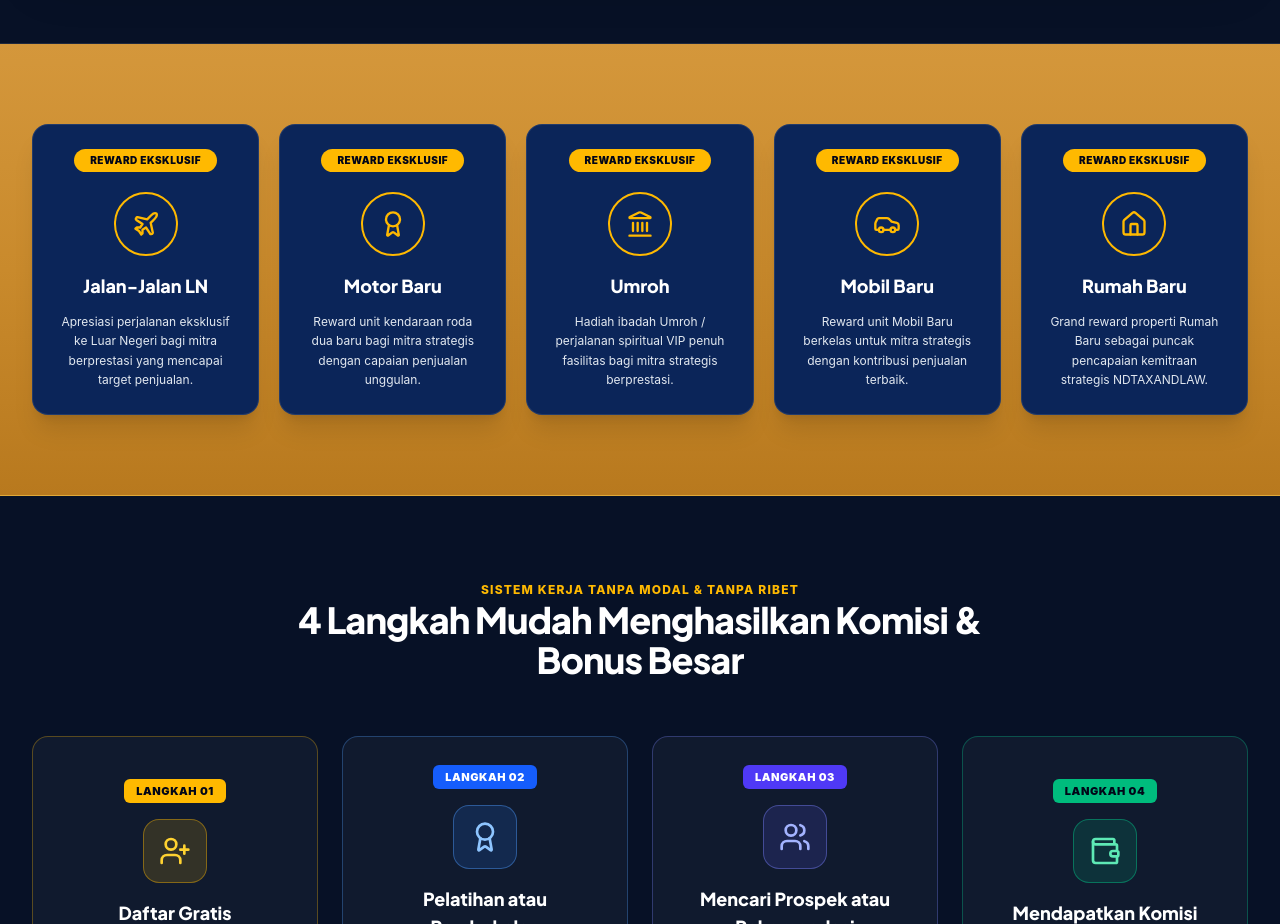
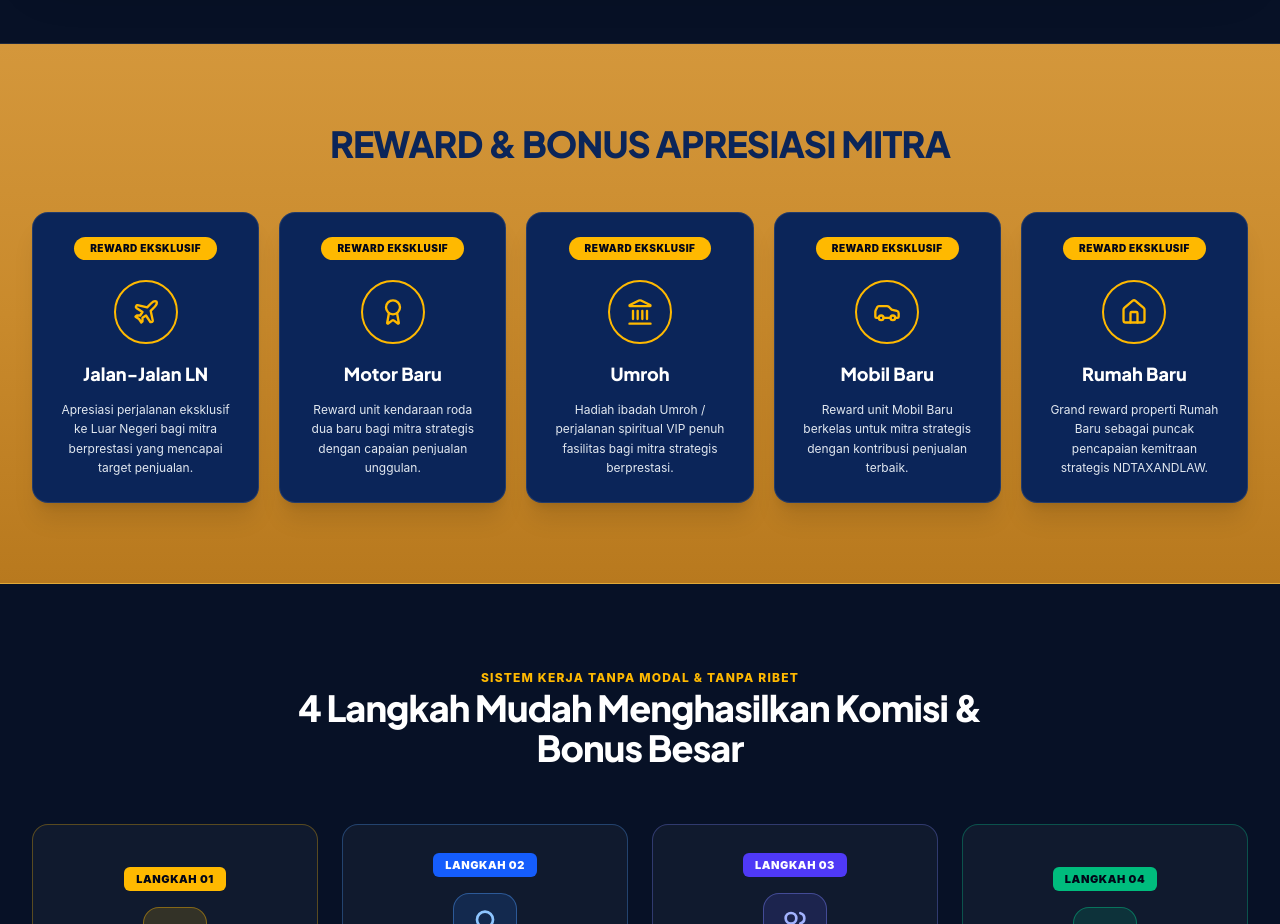
Before and after one commit to mulyonomuiz63/mitrandv2, a React (Vite) app: page / in a window 1280 px wide. Shown: the part 2320-3244 px from the top of the page. Built offline with nearby package versions, Linux system fonts and the light colour scheme; no server answers.

Commit message:
feat: add main title without subtitle to reward section on landing page

```diff
--- a/src/components/LandingPage.tsx
+++ b/src/components/LandingPage.tsx
@@ -1020,6 +1020,12 @@ export const LandingPage: React.FC<LandingPageProps> = ({
         className="py-16 sm:py-20 bg-gradient-to-b from-[#D4973B] via-[#C98A2C] to-[#B8791E] border-b border-amber-300/30"
       >
         <div className="max-w-7xl mx-auto px-4 sm:px-6 lg:px-8">
+          <div className="text-center max-w-3xl mx-auto mb-12">
+            <h2 className="text-3xl sm:text-4xl font-black tracking-tight text-[#0B2559] uppercase">
+              Reward &amp; Bonus Apresiasi Mitra
+            </h2>
+          </div>
+
           <div className="grid grid-cols-1 sm:grid-cols-2 lg:grid-cols-5 gap-5">
             {/* Reward 1: Jalan-Jalan LN */}
             <div className="bg-[#0B2559] rounded-2xl p-6 text-center text-white shadow-xl border border-white/10 flex flex-col items-center justify-between">
```
Also changed, not shown: 4 other files (tests, documents, lock files or other folders).
